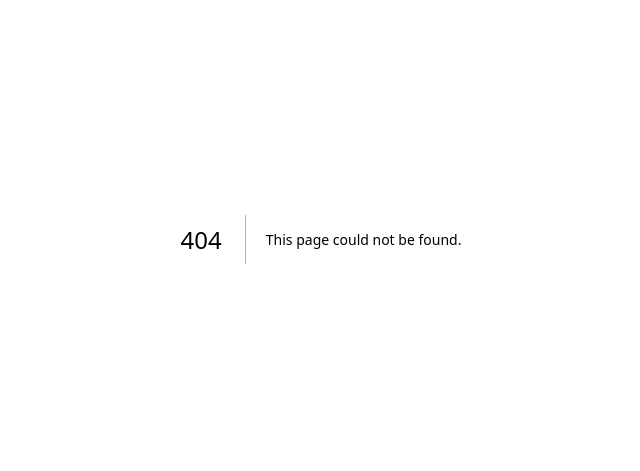
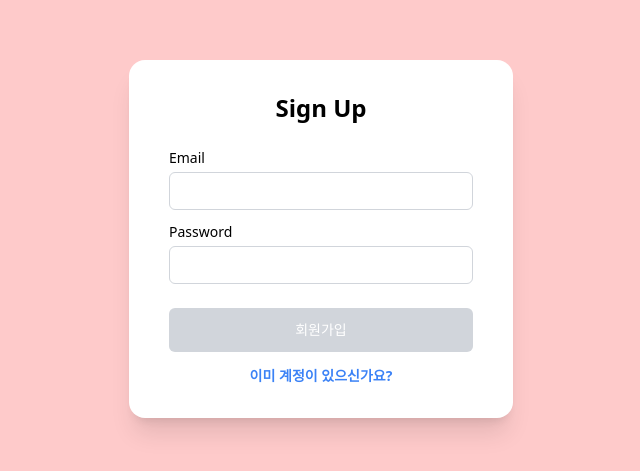
Before and after one commit to GitHubGW/wanted-pre-onboarding-challenge-fe-1, a Next.js app: page /auth in a window 1280 px wide. Before the commit this address had no page. Shown: the part 161-632 px from the top of the page, without its empty margins (319-959 px from the left). Built offline with nearby package versions, Linux system fonts and the light colour scheme.

Commit message:
feat: Auth 페이지 및 컴포넌트 생성

```diff
--- /dev/null
+++ b/components/AuthForm.tsx
@@ -0,0 +1,83 @@
+import { AUTH_STATE } from "constants/auth";
+import { useCallback } from "react";
+import { useState } from "react";
+import { useForm } from "react-hook-form";
+import FormError from "./FormError";
+
+interface FormData {
+  email: string;
+  password: string;
+}
+
+const AuthForm = () => {
+  const {
+    register,
+    handleSubmit,
+    reset,
+    formState: { errors, isValid },
+  } = useForm<FormData>({ mode: "onChange", defaultValues: { email: "", password: "" } });
+  const [status, setStatus] = useState(AUTH_STATE.SIGN_UP);
+  const isSignUp = status === AUTH_STATE.SIGN_UP;
+
+  const onValid = useCallback(() => {}, []);
+
+  const handleSetSignUp = useCallback(() => {
+    reset();
+    setStatus(AUTH_STATE.SIGN_UP);
+  }, [reset, setStatus]);
+
+  const handleSetLogin = useCallback(() => {
+    reset();
+    setStatus(AUTH_STATE.LOGIN);
+  }, [reset, setStatus]);
+
+  return (
+    <form onSubmit={handleSubmit(onValid)} className="border-gray-200 rounded-2xl bg-white px-10 py-8 shadow-xl w-96">
+      <h1 className="font-bold text-2xl text-center">{isSignUp ? "Sign Up" : "Login"}</h1>
+      <div className="mt-6 flex flex-col gap-3">
+        <label htmlFor="emailInput">
+          <div className="text-sm mb-1">Email</div>
+          <input
+            {...register("email", {
+              required: "이메일은 필수입니다.",
+              validate: (value) => {
+                const isValidText = value.includes("@") && value.includes(".");
+                return isValidText || "이메일에는 @와 .이 포함되어야 합니다.";
+              },
+            })}
+            required
+            type="email"
+            id="emailInput"
+            className="border border-gray-300 w-full rounded-md p-1.5"
+          />
+          {errors.email?.message && <FormError text={errors.email.message} />}
+        </label>
+        <label htmlFor="passwordInput">
+          <div className="text-sm  mb-1">Password</div>
+          <input
+            {...register("password", {
+              required: "비밀번호는 필수입니다.",
+              minLength: { value: 8, message: "비밀번호는 최소 8자 이상이어야 합니다." },
+            })}
+            required
+            minLength={8}
+            type="password"
+            id="passwordInput"
+            className="border border-gray-300 w-full rounded-md p-1.5"
+          />
+          {errors.password?.message && <FormError text={errors.password.message} />}
+        </label>
+      </div>
+      <div className="flex flex-col gap-1.5 mt-6">
+        <button disabled={!isValid} type="submit" className={`${isValid ? "bg-blue-500 hover:bg-blue-600" : "bg-gray-300"} p-3 rounded-md text-white text-sm `}>
+          {isSignUp ? "회원가입" : "로그인"}
+        </button>
+        <button onClick={isSignUp ? handleSetLogin : handleSetSignUp} type="button" className="font-semibold text-blue-500 mt-2 text-sm hover:underline">
+          {isSignUp ? "이미 계정이 있으신가요?" : "계정이 없으신가요?"}
+        </button>
+      </div>
+    </form>
+  );
+};
+
+export default AuthForm;
--- /dev/null
+++ b/components/FormError.tsx
@@ -0,0 +1,9 @@
+interface FormErrorProps {
+  text: string;
+}
+
+const FormError = ({ text }: FormErrorProps) => {
+  return <span className="text-red-500 text-xs mt-2">{text}</span>;
+};
+
+export default FormError;
--- /dev/null
+++ b/components/layouts/MainLayout.tsx
@@ -0,0 +1,19 @@
+import Head from "next/head";
+
+interface MainLayoutProps {
+  pageTitle: string;
+  children: React.ReactNode;
+}
+
+const MainLayout = ({ pageTitle, children }: MainLayoutProps) => {
+  return (
+    <div className="flex justify-center items-center h-screen bg-red-200">
+      <Head>
+        <title>{pageTitle}</title>
+      </Head>
+      {children}
+    </div>
+  );
+};
+
+export default MainLayout;
--- /dev/null
+++ b/constants/auth.ts
@@ -0,0 +1,2 @@
+export const AUTH_STATE = { SIGN_UP: "SIGN_UP", LOGIN: "LOGIN" };
+export const TOKEN = "TOKEN";
--- /dev/null
+++ b/pages/auth.tsx
@@ -0,0 +1,12 @@
+import AuthForm from "components/AuthForm";
+import MainLayout from "components/layouts/MainLayout";
+
+const AuthPage = () => {
+  return (
+    <MainLayout pageTitle="Auth">
+      <AuthForm />
+    </MainLayout>
+  );
+};
+
+export default AuthPage;
```
